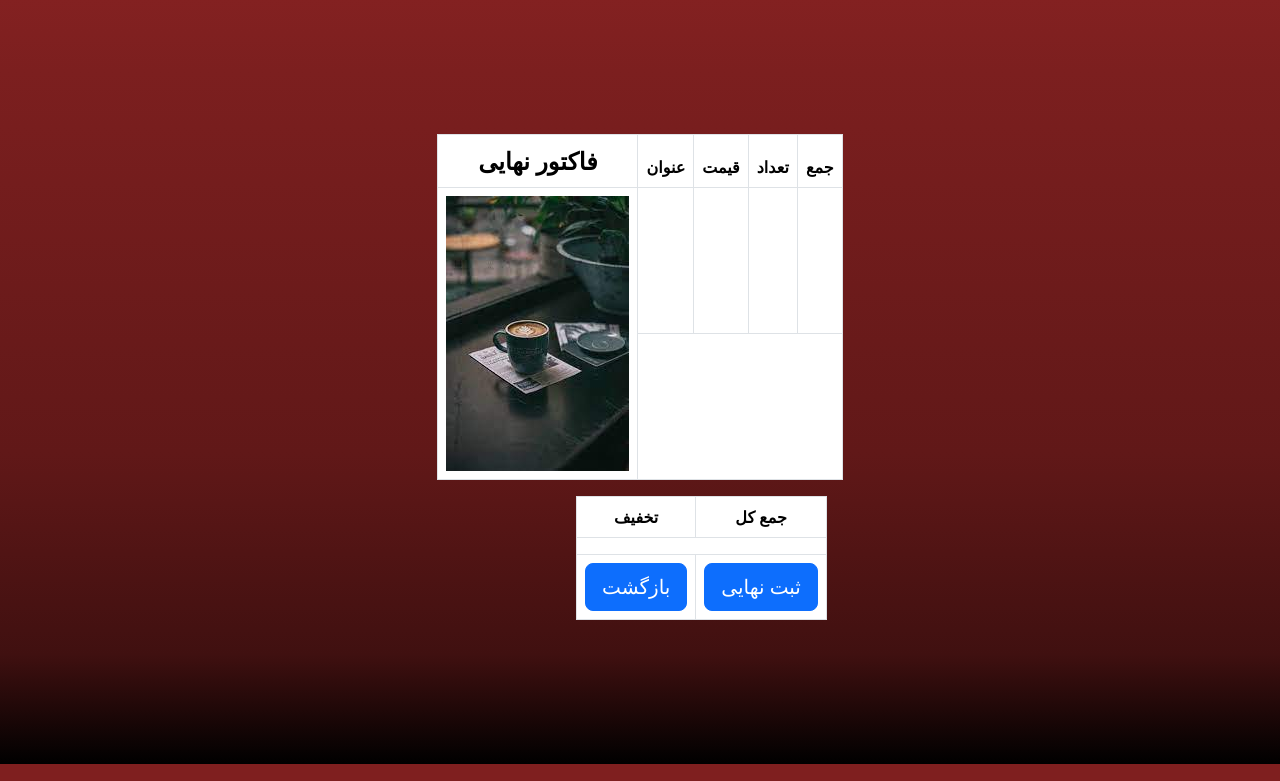
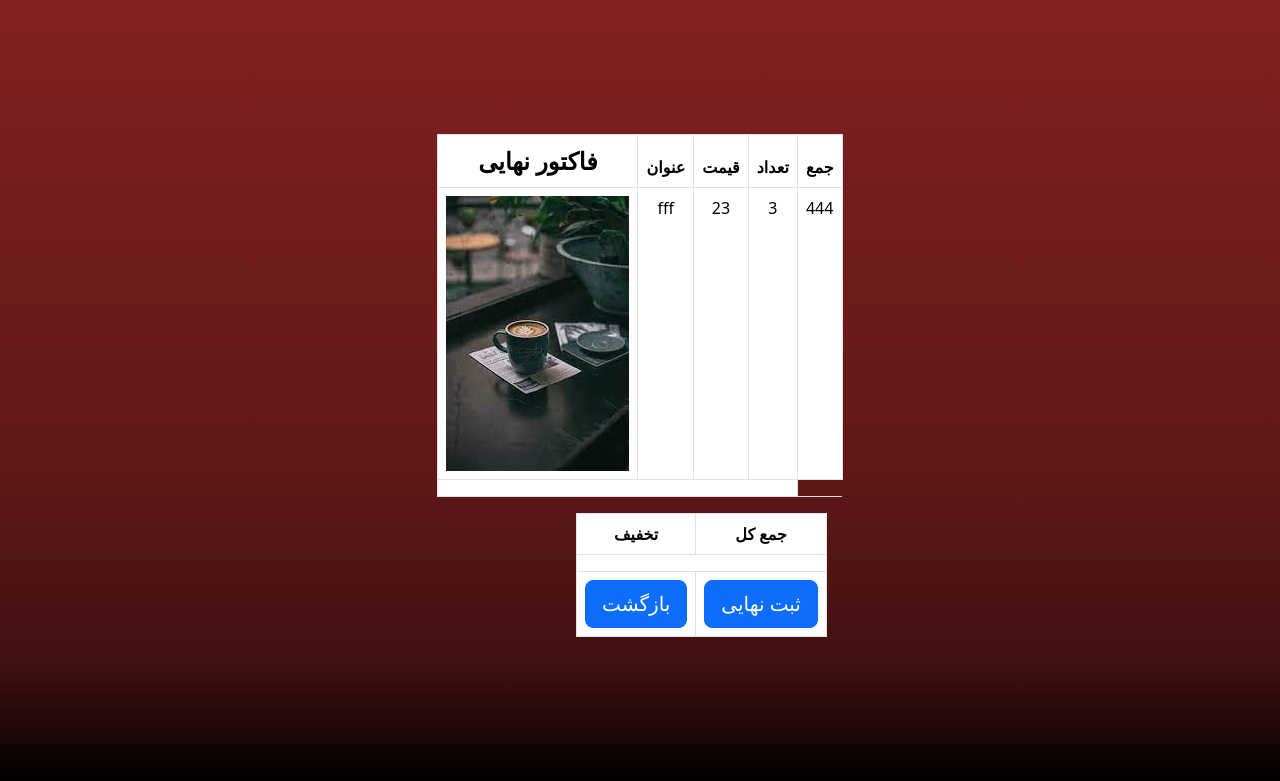
Before and after one commit to somayehkn/GW-django-cafe-g5, a Django app: template customer/templates/customer/checkout_page.html in a window 1280 px wide. Shown: the part 80-861 px from the top of the page. Run offline with Django 5.2, Linux system fonts and the light colour scheme; the template is opened without the code that fills it: values that come from a table or form of the project are taken from there, others are empty; tables that the repository leaves empty hold one stand-in row (values such as "Sample post"); some libraries are stand-ins or nearby versions; some web fonts are replaced.

Commit message:
tired commit

```diff
--- a/customer/templates/customer/checkout_page.html
+++ b/customer/templates/customer/checkout_page.html
@@ -42,11 +42,12 @@
                 </tr>
             </thead>
             <tbody>
-                {% for item in items %}
+                <td rowspan="2">
+                    <img class="img-fluid" height="50%" id="checkout_img" src="{% static 'assests_checkout_page/img/images.jpg' %}" style="width:auto;height:25%;" width="auto">
+                </td>
+                {% comment %} {% for item in items %}
                     <tr>
-                        <td rowspan="2">
-                            <img class="img-fluid" height="50%" id="checkout_img" src="{% static 'assets/img/images.jpg' %}" style="width:auto;height:25%;" width="auto">
-                        </td>
+
                         <td class="text-center" id="checkout_item_name">{{ item.title }}</td>
                         <td class="text-center" id="checkout_price">{{ item.price }}</td>
                         <td class="text-center" id="checkout_quantity">{{ item.quantity }}</td>
@@ -55,7 +56,17 @@
                     <tr>
                         <td colspan="4"></td>
                     </tr>
-                {% endfor %}
+                {% endfor %} {% endcomment %}
+                <tr>
+
+                    <td class="text-center" id="checkout_item_name">fff</td>
+                    <td class="text-center" id="checkout_price">23</td>
+                    <td class="text-center" id="checkout_quantity">3</td>
+                    <td id="checkout_total_price_item">444</td>
+                </tr>
+                <tr>
+                    <td colspan="4"></td>
+                </tr>
             </tbody>
         </table>
     </div>
```
Also changed, not shown: db.sqlite3, staff/migrations/0003_delete_add_category.py (added), staff/templates/staff/add-category.html (added), static/assets_home_page/img/عکس-بی-نهایت-28.jpg (added).
